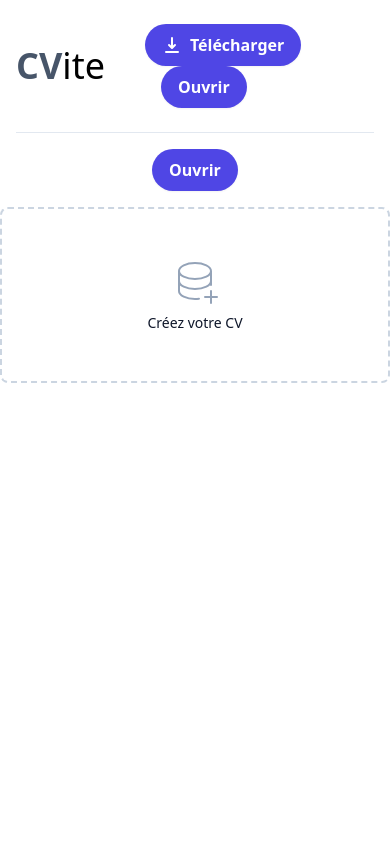
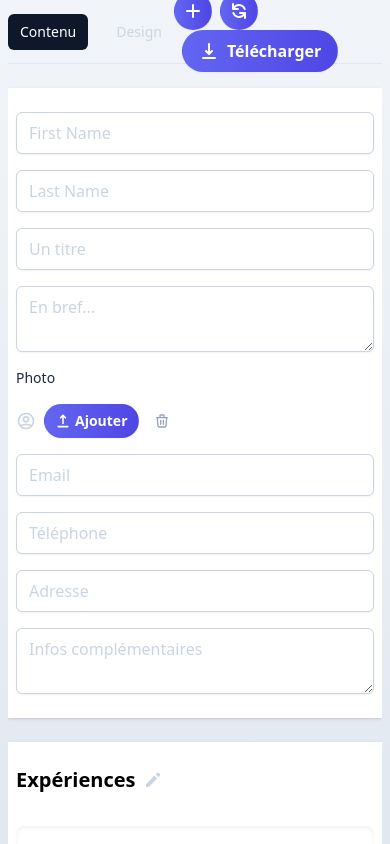
Before and after one commit to NicoBocq/cvite, a Vue app: page / in a window 390 px wide. Built offline with nearby package versions, Linux system fonts and the light colour scheme; a web font is replaced by a local one.

Commit message:
Add brand colors & init tabs and menu components

```diff
--- a/src/components/customUi/FormList.vue
+++ b/src/components/customUi/FormList.vue
@@ -23,8 +23,8 @@
     >
       Ajouter un nouvel élément
     </n-button>
-    <div v-if="active" class="space-y-4 px-2 md:px-6 py-4 rounded-lg ring ring-gray-200 ring-opacity-50 shadow-inner shadow md:grid md:grid-cols-2 md:gap-2" ref="refAdd">
-      <h3 class="font-medium text-gray-500 text-lg">
+    <div v-if="active" class="space-y-4 px-2 bg-gradient-to-b from-white via-white to-gray-100 md:px-6 py-4 rounded-lg shadow-inner shadow md:grid md:grid-cols-2 md:gap-2" ref="refAdd">
+      <h3 class="text-gray-600 text-md">
         Ajouter un nouvel élément
       </h3>
       <n-input
--- a/src/components/pages/Edit.vue
+++ b/src/components/pages/Edit.vue
@@ -1,5 +1,5 @@
 <template>
-  <div class="relative h-screen flex flex-col bg-gradient-to-b from-gray-50 to-gray-200 overflow-hidden">
+  <div class="relative h-screen flex flex-col bg-gradient-to-b from-gray-100 to-gray-200 overflow-hidden">
 <!--    <div class="h-20 w-full py-4 px-4 sm:px-6 lg:px-8 bg-gray-800 flex justify-between shadow flex-shrink-0">-->
 <!--      <n-button icon="chevron-left" @click="goTo({ name: 'Home'})" />-->
 <!--      <n-button @click="addNicoBocq" icon="plus" label="NicoBocq" />-->
@@ -8,9 +8,9 @@
 <!--        Télécharger-->
 <!--      </n-button>-->
 <!--    </div>-->
-    <div class="fixed top-2 left-2 hidden md:block">
-      <n-button icon="chevron-left" @click="goTo({ name: 'Home'})" />
-    </div>
+<!--    <div class="fixed top-2 left-2 hidden md:block">-->
+<!--      <n-button icon="chevron-left" @click="goTo({ name: 'Home'})" />-->
+<!--    </div>-->
     <div class="flex-grow w-full max-w-7xl mx-auto xl:px-8 flex overflow-hidden">
       <div class="w-1/2 hidden lg:flex items-center justify-center overflow-scroll">
         <preview />
@@ -22,6 +22,7 @@
             <a href="#" class="bg-gray-900 text-white px-3 py-2 rounded-md text-sm font-medium">Contenu</a>
             <a href="#" class="text-gray-300 hover:bg-gray-700 hover:text-white px-3 py-2 rounded-md text-sm font-medium">Design</a>
           </div>
+<!--          <n-menu />-->
           <div class="space-x-2">
             <n-button @click="addNicoBocq" icon="plus" />
             <n-button @click="setNewResume" icon="refresh" />
@@ -46,10 +47,11 @@ import exportToPdf from '/src/composables/pdf'
 import goTo from "../../composables/helpers"
 import { addNicoBocq, clearState, setNewResume } from "../../store";
 import { onMounted } from "vue";
+import NMenu from "../ui/NMenu.vue";
 
 export default {
   name: "Edit",
-  components: {NButton, Preview, ResumeForm},
+  components: {NMenu, NButton, Preview, ResumeForm},
   setup() {
     return {
       exportToPdf,
--- a/src/components/ui/NButton.vue
+++ b/src/components/ui/NButton.vue
@@ -1,6 +1,6 @@
 <template>
   <button
-    class="inline-flex items-center border border-transparent font-semibold justify-center rounded-full focus:outline-none focus:ring-2 focus:ring-offset-2 focus:ring-blue-500"
+    class="inline-flex items-center border border-transparent font-semibold justify-center rounded-full focus:outline-none focus:ring-2 focus:ring-offset-2 focus:ring-brand-500"
     @click="onClick"
     @change="onChange"
     v-bind="$attrs"
@@ -52,10 +52,10 @@ export default {
       let style
       switch (theme.value) {
         case 'primary':
-          style = 'text-white bg-blue-600 hover:bg-blue-700 shadow-sm'
+          style = 'text-white bg-gradient-to-r from-brand-500 to-brand-600 hover:bg-brand-700 shadow-sm'
           break
         case 'secondary':
-          style = 'text-white bg-blue-300 hover:bg-blue-400 shadow-sm'
+          style = 'text-white bg-brand-300 hover:bg-brand-400 shadow-sm'
           break
         case 'transparent':
           style = 'text-gray-400 hover:text-gray-500'
--- /dev/null
+++ b/src/components/ui/NMenu.vue
@@ -0,0 +1,45 @@
+<template>
+  <Menu as="div">
+    <menu-button>Télécharger</menu-button>
+<!--    <MenuButton as="template">-->
+<!--      <n-button icon="download" label="Télécharger" />-->
+<!--    </MenuButton>-->
+    <MenuItems as="ul">
+      <MenuItem as="li" v-slot="{ active }">
+        <a :class='{ "bg-blue-500": active }' href="/account-settings">
+          Account settings
+        </a>
+      </MenuItem>
+      <MenuItem v-slot="{ active }">
+        <a :class='{ "bg-blue-500": active }' href="/account-settings">
+          Documentation
+        </a>
+      </MenuItem>
+      <MenuItem disabled>
+        <span class="opacity-75">Invite a friend (coming soon!)</span>
+      </MenuItem>
+    </MenuItems>
+  </Menu>
+</template>
+
+<script>
+import { Menu, MenuButton, MenuItems, MenuItem } from "@headlessui/vue";
+import NButton from "./NButton.vue";
+
+export default {
+  name: "NMenu",
+  components: {
+    NButton,
+    Menu,
+    MenuButton,
+    MenuItems,
+    MenuItem,
+  },
+  props: {
+    items: {
+      type: Array,
+      default: () => []
+    },
+  },
+}
+</script>
--- /dev/null
+++ b/src/components/ui/NTabs.vue
@@ -0,0 +1,35 @@
+<template>
+  <TabGroup>
+    <TabList>
+      <Tab v-slot="{ selected }" as="template">
+        <button
+          :class="[selected ? 'bg-blue-500 text-white' : 'bg-white text-black']"
+        >
+          Tab 1
+        </button>
+      </Tab>
+      <Tab>Tab 2</Tab>
+      <Tab>Tab 3</Tab>
+    </TabList>
+    <TabPanels>
+      <TabPanel>Content 1</TabPanel>
+      <TabPanel>Content 2</TabPanel>
+      <TabPanel>Content 3</TabPanel>
+    </TabPanels>
+  </TabGroup>
+</template>
+
+<script>
+import { TabGroup, TabList, Tab, TabPanels, TabPanel } from '@headlessui/vue'
+
+export default {
+  name: "NTabs",
+  components: {
+    TabGroup,
+    TabList,
+    Tab,
+    TabPanels,
+    TabPanel,
+  },
+}
+</script>
--- /dev/null
+++ b/src/modules/uiStore.js
@@ -0,0 +1,25 @@
+import {computed, reactive} from "vue";
+
+const uiStore = reactive({
+  activeTab: 1,
+  tabs: [
+    { id: 1, label: 'Contenu' },
+    { id: 2, label: 'Design' },
+  ],
+  theme: {
+    color: null
+  }
+})
+
+const activeTab = computed(() => uiStore.activeTab)
+const tabs = computed(() => uiStore.tabs)
+
+const setTab = (id) => {
+  uiStore.activeTab = id
+}
+
+export {
+  activeTab,
+  tabs,
+  setTab
+}
--- a/src/router.js
+++ b/src/router.js
@@ -4,7 +4,7 @@ import Edit from './components/pages/Edit.vue'
 import About from './components/pages/About.vue'
 const history = createWebHistory();
 const routes = [
-  { path: "/", name: 'Home', component: Home },
+  { path: "/", name: 'Home', component: Edit },
   { path: "/edit", name: 'Edit', component: Edit },
   { path: "/about", name: 'About', component: About }
 ];
--- a/tailwind.config.js
+++ b/tailwind.config.js
@@ -14,7 +14,19 @@ module.exports = {
       gray: colors.blueGray,
       blue: colors.indigo,
       green: colors.lime,
-      white: colors.white
+      white: colors.white,
+      brand: {
+        50: '#EEF2FF',
+        100: '#E0E7FF',
+        200: '#BFDDE6',
+        300: '#A5B4FC',
+        400: '#818CF8',
+        500: '#6366F1',
+        600: '#4F46E5',
+        700: '#4338CA',
+        800: '#3730A3',
+        900: '#312E81',
+      },
     },
     extend: {
       fontFamily: {
```
